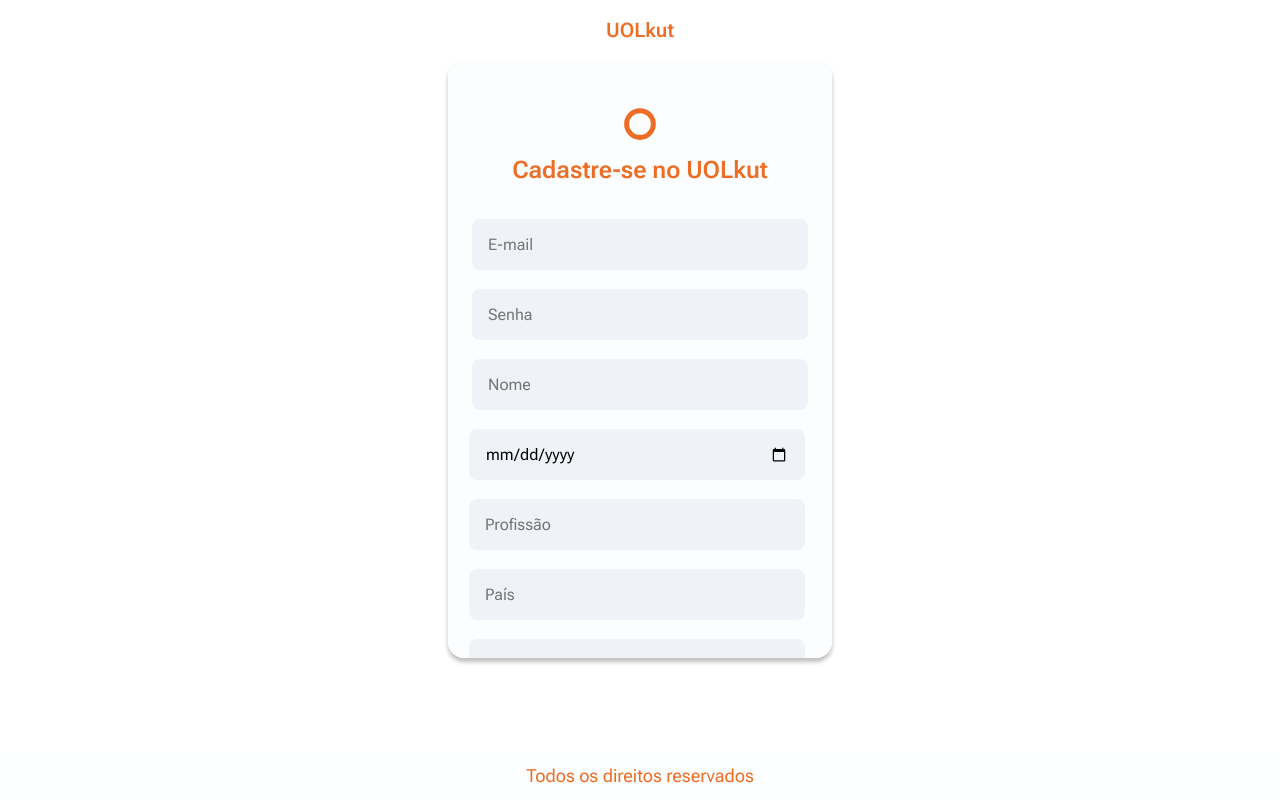
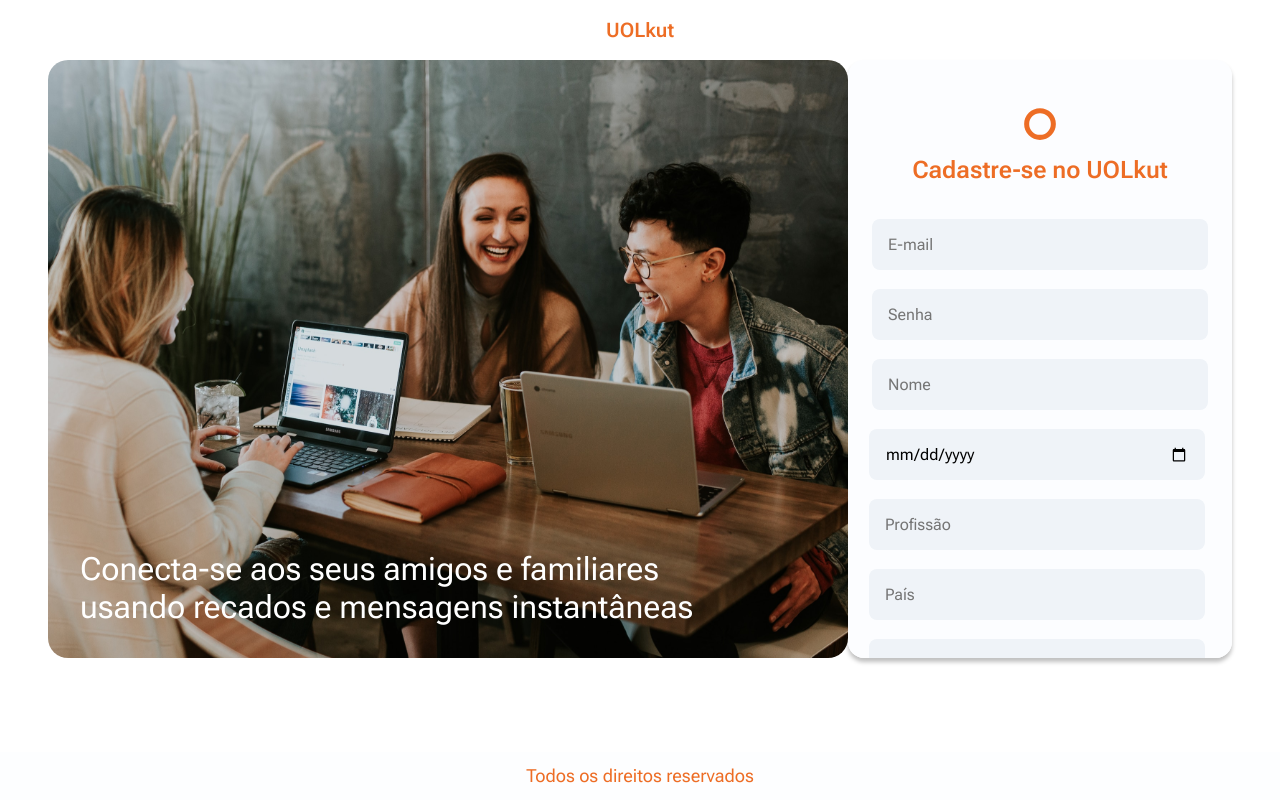
Before and after one commit to elianfloresp/projeto-compass_uolkut-grupo8, a React (Create React App) app: page /sign-up/step-one in a window 1280 px wide. Built offline with nearby package versions, Linux system fonts and the light colour scheme.

Commit message:
feat: created sign up pages

```diff
--- a/src/App.tsx
+++ b/src/App.tsx
@@ -11,7 +11,6 @@ const MainContent = styled.main`
   flex-direction: row;
   align-items: center;
   justify-content: center;
-
 `;
 
 const App = () => {
--- /dev/null
+++ b/src/pages/SignUpStepOne.tsx
@@ -0,0 +1,16 @@
+import { FC } from "react";
+import SignUpFormStepOne from "../components/Form/SignUpFormStepOne";
+import LogUpImage from "../components/UI/logUpImage";
+import useMediaQuery from "../hooks/use-media-query";
+
+const SignUpStepOnePage:FC = () => {
+  const isMobile = useMediaQuery('(max-width: 768px)');
+  return (
+    <>
+      {!isMobile && <LogUpImage />}
+      <SignUpFormStepOne />
+    </>
+  );
+}
+
+export default SignUpStepOnePage;
--- /dev/null
+++ b/src/pages/SignUpStepTwo.tsx
@@ -0,0 +1,16 @@
+import { FC } from "react";
+import SignUpFormStepTwo from "../components/Form/SignUpFormStepTwo";
+import LogUpImage from "../components/UI/logUpImage";
+import useMediaQuery from "../hooks/use-media-query";
+
+const SignUpStepTwoPage:FC = () => {
+  const isMobile = useMediaQuery('(max-width: 768px)');
+  return (
+    <>
+      {!isMobile && <LogUpImage />}
+      <SignUpFormStepTwo />
+    </>
+  );
+}
+
+export default SignUpStepTwoPage;
```
Also changed, not shown: src/index.tsx (+4 -5 lines).
